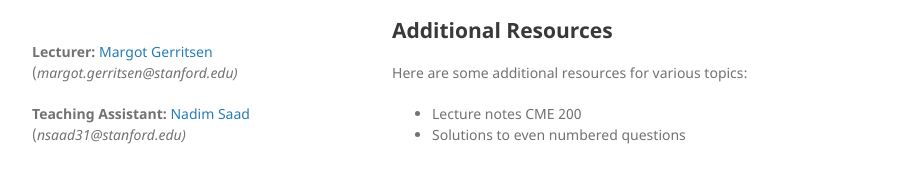
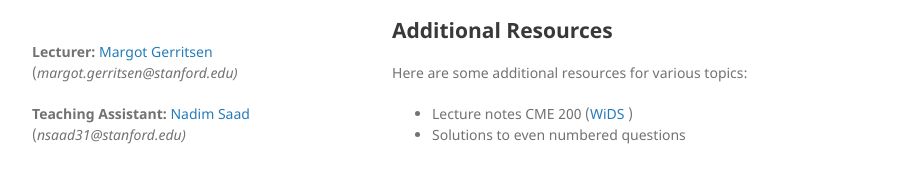
Before and after one commit to nsaad31/Linear_Algebra_ICME_Workshops_2023, a Jekyll site: the page built from index.md, in a window 1280 px wide and 900 px high, scrolled down 1319 px. Shown: the part 685-868 px from the top of the window, without its empty margins (178-1095 px from the left). Built offline with Jekyll 4.4.1, drawn with Linux system fonts in a browser that asks for light colours; our own code applies the rules of GitHub Pages for plain Markdown files.

Commit message:
Update index.md

```diff
--- a/index.md
+++ b/index.md
@@ -41,5 +41,5 @@ Nadim Saad is a rising 5th year Ph.D. candidate in ICME advised by Professor Mar
 
 Here are some additional resources for various topics:
 
-- Lecture notes CME 200 <a href="{{ "docs/MatrixComputationsAnswerstoEvennumberedQuestions.pdf" | relative_url }}">
+- Lecture notes CME 200 ([WiDS](<a href="{{ "docs/MatrixComputationsAnswerstoEvennumberedQuestions.pdf" | relative_url }}">) )
 - Solutions to even numbered questions <a href="{{ "docs/MatrixComputationsAnswerstoEvennumberedQuestions.pdf" | relative_url }}">
```
